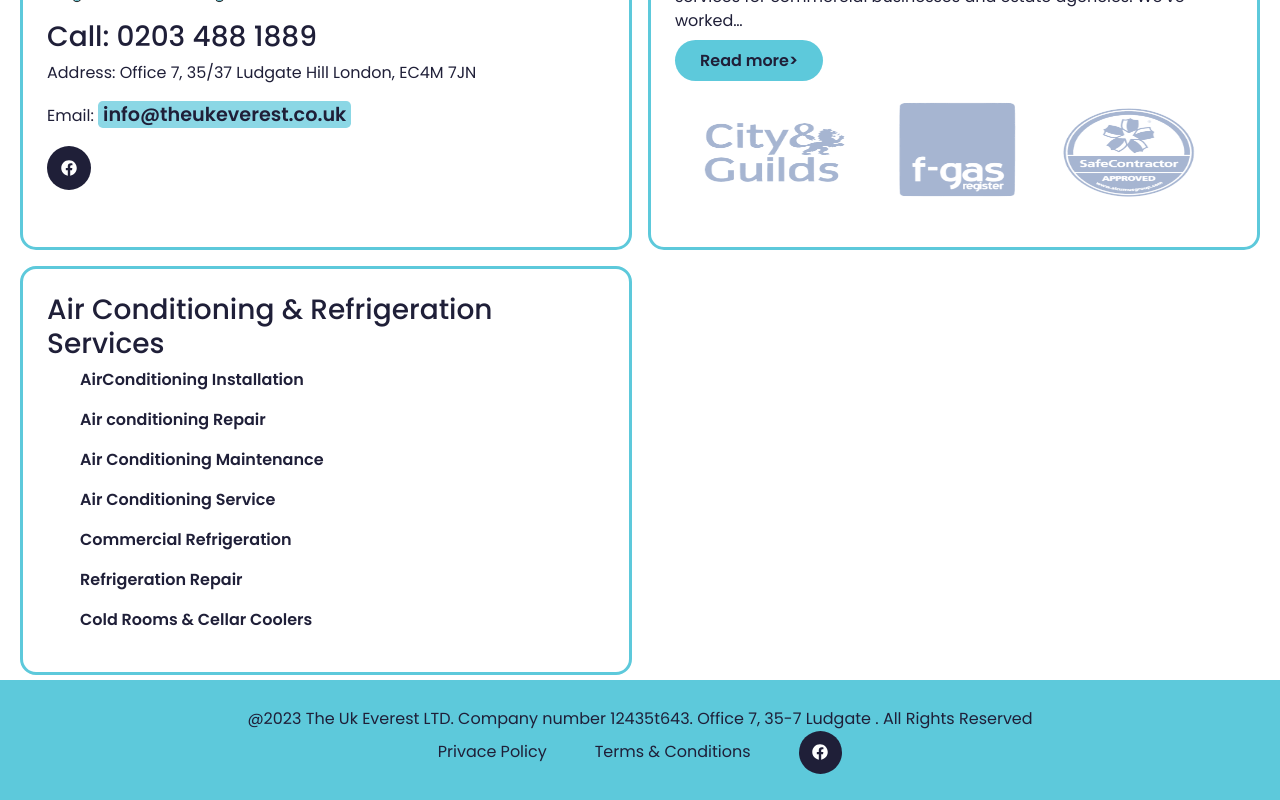
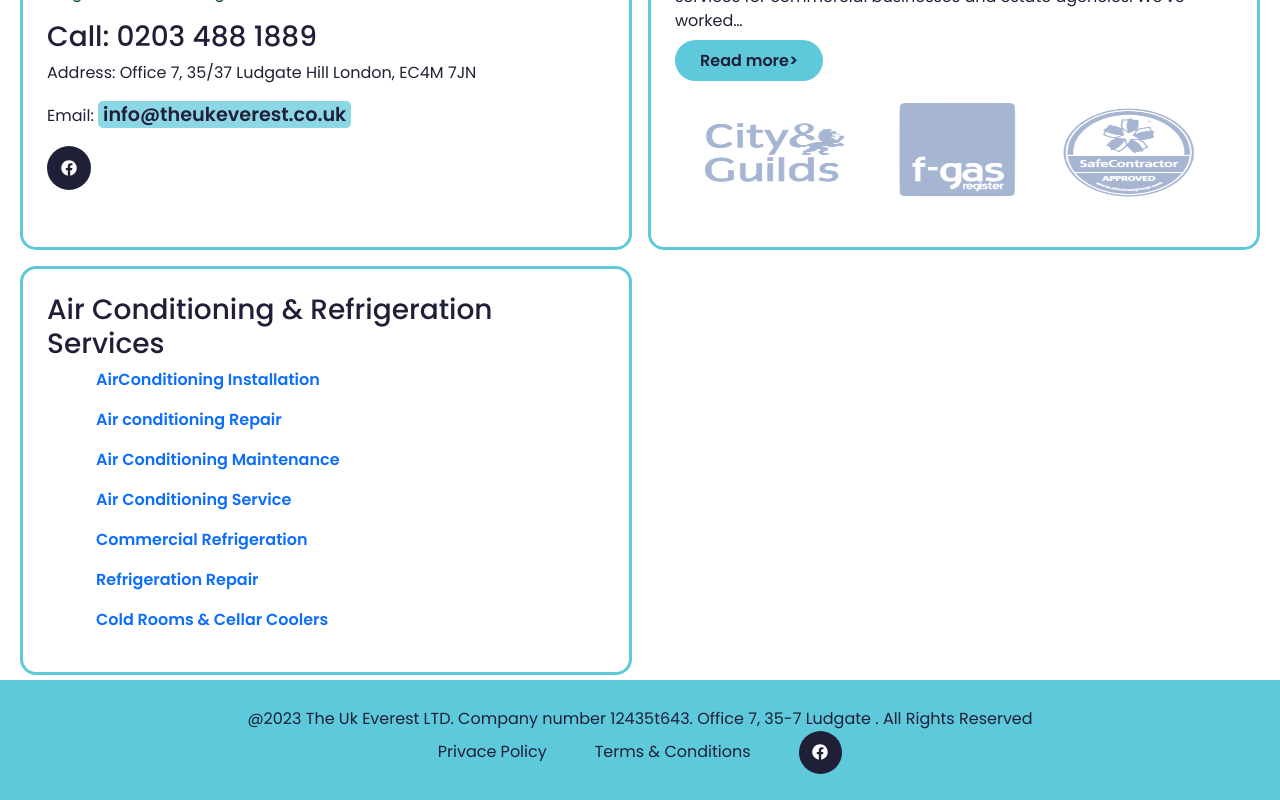
Before and after one commit to mrkamin/theukeverest.co.uk-react, a React (Create React App) app: page / in a window 1280 px wide. Shown: the part 2039-2839 px from the top of the page. Built offline with nearby package versions, Linux system fonts and the light colour scheme.

Commit message:
Add Hover

```diff
--- a/src/App.css
+++ b/src/App.css
@@ -34,6 +34,7 @@ a {
 a:hover {
   background-color: transparent !important;
   border-color: #1f1f38 !important;
+  color:#1f1f38 !important;
 }
 
 li {
--- a/src/components/Footer/Footer.js
+++ b/src/components/Footer/Footer.js
@@ -56,37 +56,37 @@ const Footer = () => {
           <h3>Air Conditioning & Refrigeration Services</h3>
           <ul className=" d-flex flex-column gap-3">
             <li>
-              <Link to="about-us" className="">
+              <Link to="about-us" className="rounded-5 px-3 text-primary">
                 AirConditioning Installation
               </Link>
             </li>
             <li>
-              <Link to="about-us" className="">
+              <Link to="about-us" className="rounded-5 px-3 text-primary">
                 Air conditioning Repair
               </Link>
             </li>
             <li>
-              <Link to="about-us" className="">
+              <Link to="about-us" className="rounded-5 px-3 text-primary">
                 Air Conditioning Maintenance
               </Link>
             </li>
             <li>
-              <Link to="about-us" className="">
+              <Link to="about-us" className="rounded-5 px-3 text-primary">
                 Air Conditioning Service
               </Link>
             </li>
             <li>
-              <Link to="about-us" className="">
+              <Link to="about-us" className="rounded-5 px-3 text-primary">
                 Commercial Refrigeration
               </Link>
             </li>
             <li>
-              <Link to="about-us" className="">
+              <Link to="about-us" className="rounded-5 px-3 text-primary">
                 Refrigeration Repair
               </Link>
             </li>
             <li>
-              <Link to="about-us" className="">
+              <Link to="about-us" className="rounded-5 px-3 text-primary">
                 Cold Rooms & Cellar Coolers
               </Link>
             </li>
```
